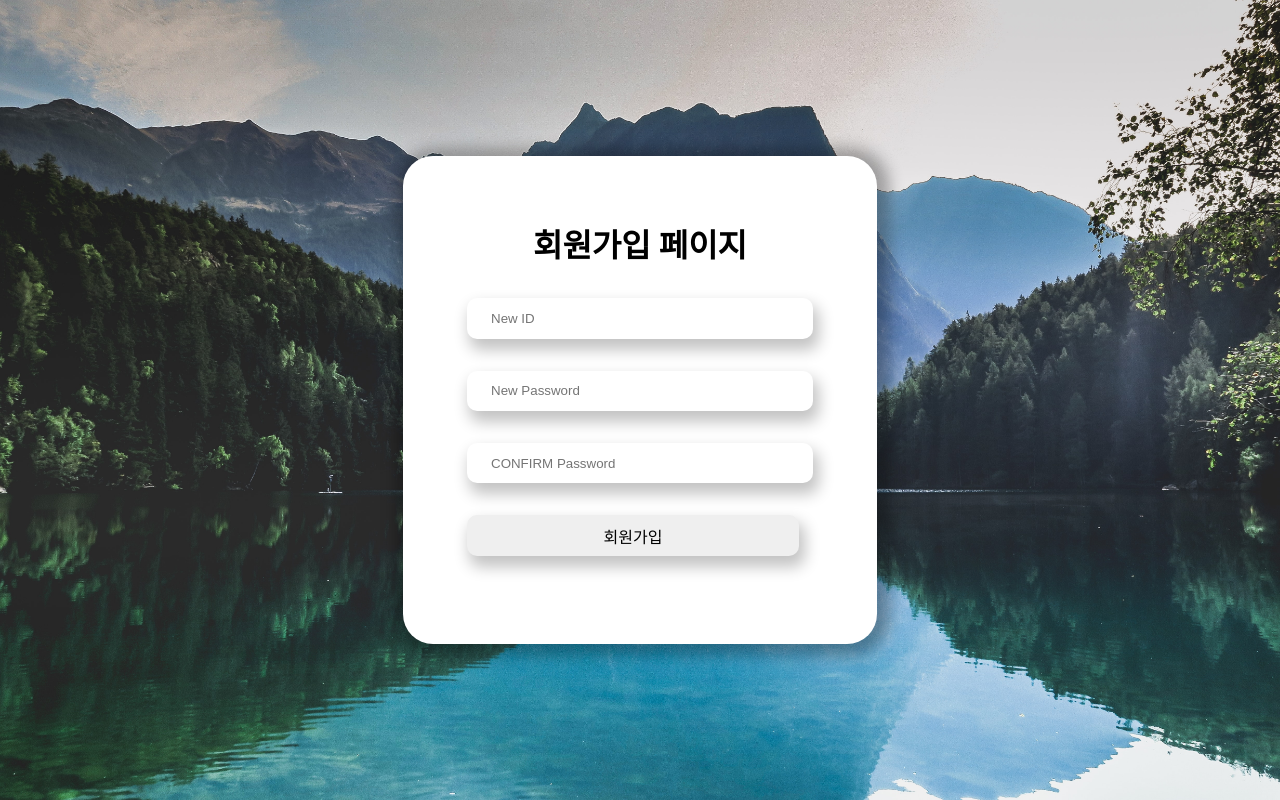
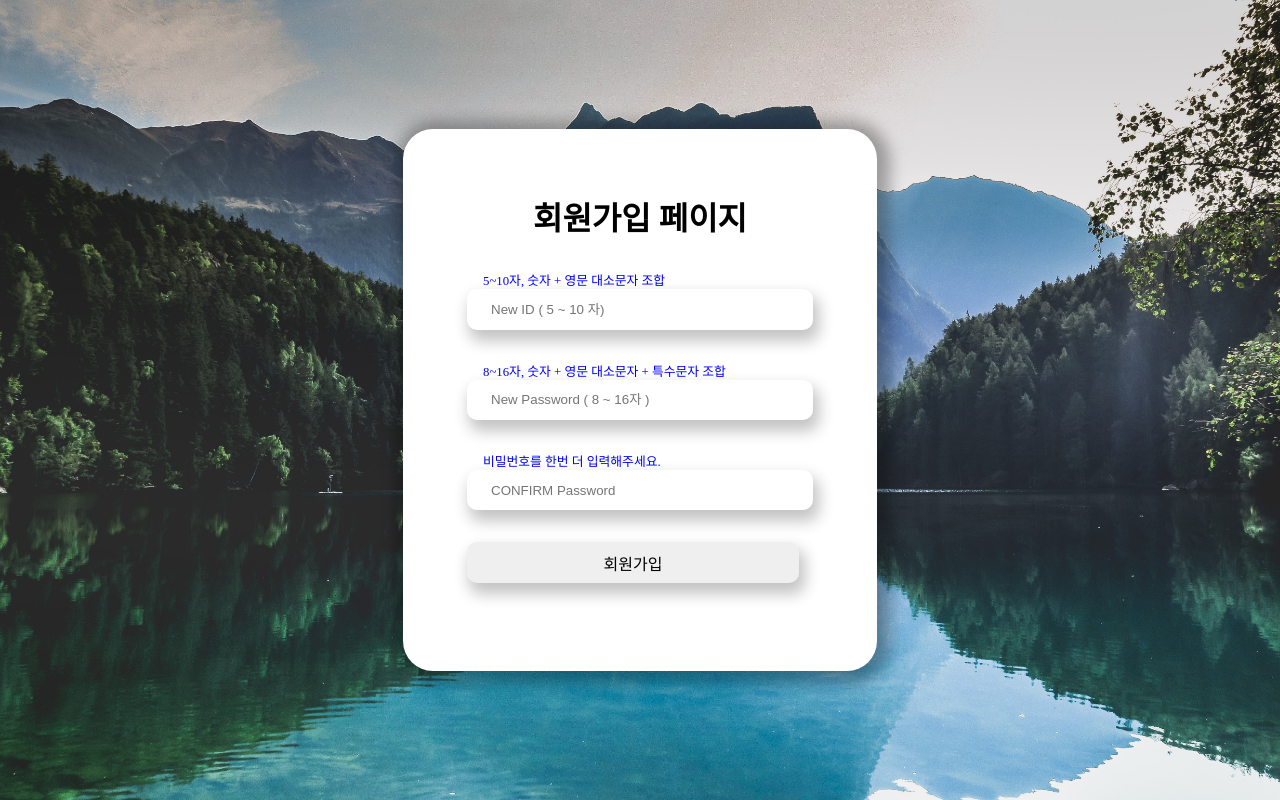
Before and after one commit to travel-review/99-travel, a Flask app: page /signup in a window 1280 px wide. Run offline with Flask 2, Linux system fonts and the light colour scheme; some libraries are stand-ins or nearby versions.

Commit message:
Update SIgnup validation

```diff
--- a/static/style.css
+++ b/static/style.css
@@ -206,6 +206,18 @@ a {
     margin-top: 5em;
 }
 
+.sign-up-group label {
+    text-align: left;
+    font-size: 0.8rem;
+    padding-left: 1rem;
+    line-height: 1rem;
+    color: blue;
+}
+
+.sign-up-group {
+    text-align: left;
+}
+
 
 
 /* ---- upload ----- */
--- a/templates/signup.html
+++ b/templates/signup.html
@@ -13,9 +13,42 @@
         <link rel="stylesheet" href="../static/style.css">
 
         <script>
-            // 간단한 회원가입 함수입니다.
-            // 아이디, 비밀번호, 닉네임을 받아 DB에 저장합니다.
             function register() {
+
+                 // 빈칸 체크
+                let userId = $("#userid").val();
+                let userPw = $("#userpw").val();
+                let confirmPw = $("#confirmpw").val();
+                if(userId === "" || userPw==="" || confirmPw==="") {
+                    alert("전부 작성해주세요.");
+                    return;
+                }
+
+                // 글자수 체크
+                if(!checkLength(userId, 4,11)) {
+                    alert("아이디는 5자 이상, 10자 이하입니다.");
+                    return;
+                } else if(!checkLength(userPw, 7,17)) {
+                    alert("비밀번호는 8자 이상, 16자 이하입니다.");
+                    return;
+                }
+
+                if(!IdCheckPattern.test(userId)) {
+                    alert("아이디는 숫자 + 영문 대소문자 조합만 가능합니다.");
+                    return;
+                } else if(!PwCheckPattern.test(userPw)) {
+                    alert("비밀번호는 숫자 + 영문 대소문자 + 특수문자 조합만 가능합니다.")
+                }
+
+                // 확인 비밀번호 체크
+                if(userPw !== confirmPw) {
+                    alert("비밀번호와 확인 비밀번호가 일치하지 않습니다.");
+                    return;
+                }
+
+
+
+
                 $.ajax({
                     type: "POST",
                     url: "/api/signup",
@@ -36,6 +69,23 @@
                 })
             }
 
+            // 글자수 제한
+            const checkLength = (val,min,max) => {
+                if(val.length < min) {
+                    return false;
+                } else if(val.length > max) {
+                    return false;
+                } else {
+                    return true;
+                }
+            }
+
+            // ID 패턴 체크, 최소 5자리부터 10자까지, 숫자, 영문 대소문자만
+            const IdCheckPattern = /^[a-zA-Z0-9]+$/;
+            // PW 패턴 체크, 최소 8자리부터 16자까지, 숫자, 영문 대소문자, 특수문자만
+            const PwCheckPattern = /^(?=.*[A-Za-z])(?=.*\d)(?=.*[$@$!%*#?&])[A-Za-z\d$@$!%*#?&]{8,16}$/;
+
+
         </script>
     </head>
     <body>
@@ -46,8 +96,11 @@
                     <h1>회원가입 페이지</h1>
                 </div>
                 <div class="col-12 sign-up-group">
-                    <input type="text" id="userid" placeholder="New ID" class="sign-input"><br>
-                    <input type="password" id="userpw" placeholder="New Password" class="sign-input"><br>
+                    <label for="userid">5~10자, 숫자 + 영문 대소문자 조합</label><br>
+                    <input type="text" id="userid" placeholder="New ID ( 5 ~ 10 자)" class="sign-input" min="5" max="10"><br>
+                    <label for="userpw">8~16자, 숫자 + 영문 대소문자 + 특수문자 조합</label><br>
+                    <input type="password" id="userpw" placeholder="New Password ( 8 ~ 16자 )" class="sign-input" min="8" max="16"><br>
+                    <label for="confirmpw">비밀번호를 한번 더 입력해주세요.</label><br>
                     <input type="text" id="confirmpw" placeholder="CONFIRM Password" class="sign-input"><br>
                     <button onclick="register()" class="box-btn">회원가입</button>
                 </div>
```
